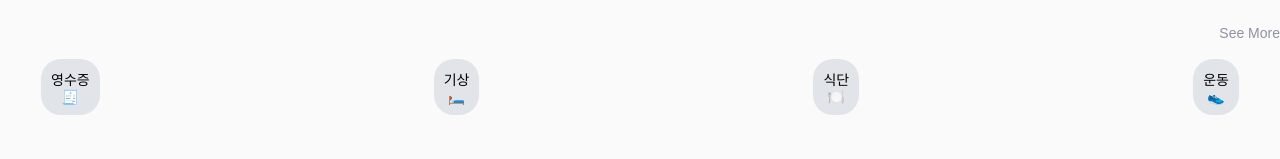
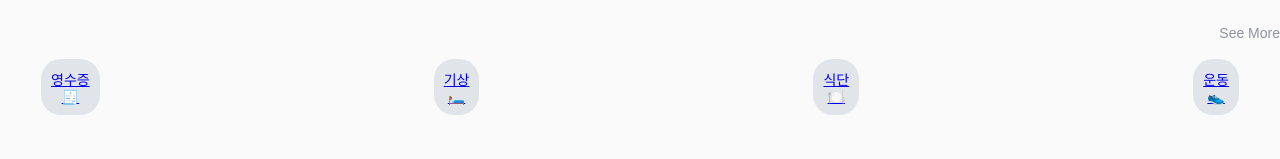
Before and after one commit to githubseyeon/f2ting, a Next.js app: page / in a window 1280 px wide. Shown: the part 615-774 px from the top of the page. Built offline with nearby package versions, Linux system fonts and the light colour scheme.

Commit message:
Update page.tsx

```diff
--- a/app/(home)/page.tsx
+++ b/app/(home)/page.tsx
@@ -1,10 +1,11 @@
 "use client";
 
-import Layout from '.././layout';
+import Layout from '../layout';
 import '../../styles/global.css';
 import styles from '../../styles/home.module.css';
 import { Carousel } from 'react-responsive-carousel';
 import 'react-responsive-carousel/lib/styles/carousel.min.css'; // Import carousel styles
+import Link from 'next/link';
 
 import React from 'react';
 // import { useState, useEffect } from 'react';
@@ -114,20 +115,28 @@ const Home = () => {
       <div className={styles.challengeSeemore}>See More</div>
       <div className={styles.challengeContainer}>
         <div className={styles.challengeSmallerContainer}>
+            <Link href='/receipt'>
               <div>영수증</div>
               <div>🧾</div>
+            </Link>
         </div>
         <div className={styles.challengeSmallerContainer}>
+          <Link href='/wakeup'>
             <div>기상</div>
             <div>🛏️</div>
+          </Link>
         </div>
         <div className={styles.challengeSmallerContainer}>
+          <Link href='/eat'>
             <div>식단</div>
             <div>🍽️</div>
+          </Link>
         </div>
         <div className={styles.challengeSmallerContainer}>
+          <Link href='/health'>
             <div>운동</div>
             <div>👟</div>
+          </Link>
         </div>
       </div>
       <div className={styles.premiumdiv}>Premium Service</div>
@@ -140,13 +149,13 @@ const Home = () => {
           interval={5000}
           >
           <div>
-            <img src='/images/image1.png' alt='1' />
+            <img src='/images/ad1.png' alt='1' />
           </div>
           <div>
-            <img src='/images/image2.png' alt='2' />
+            <img src='/images/ad2.png' alt='2' />
           </div>
           <div>
-            <img src='/images/image3.png' alt='3' />
+            <img src='/images/ad3.png' alt='3' />
           </div>
         </Carousel>
     </Layout>
```
Lines whose indentation alone changed are shown as unchanged.
